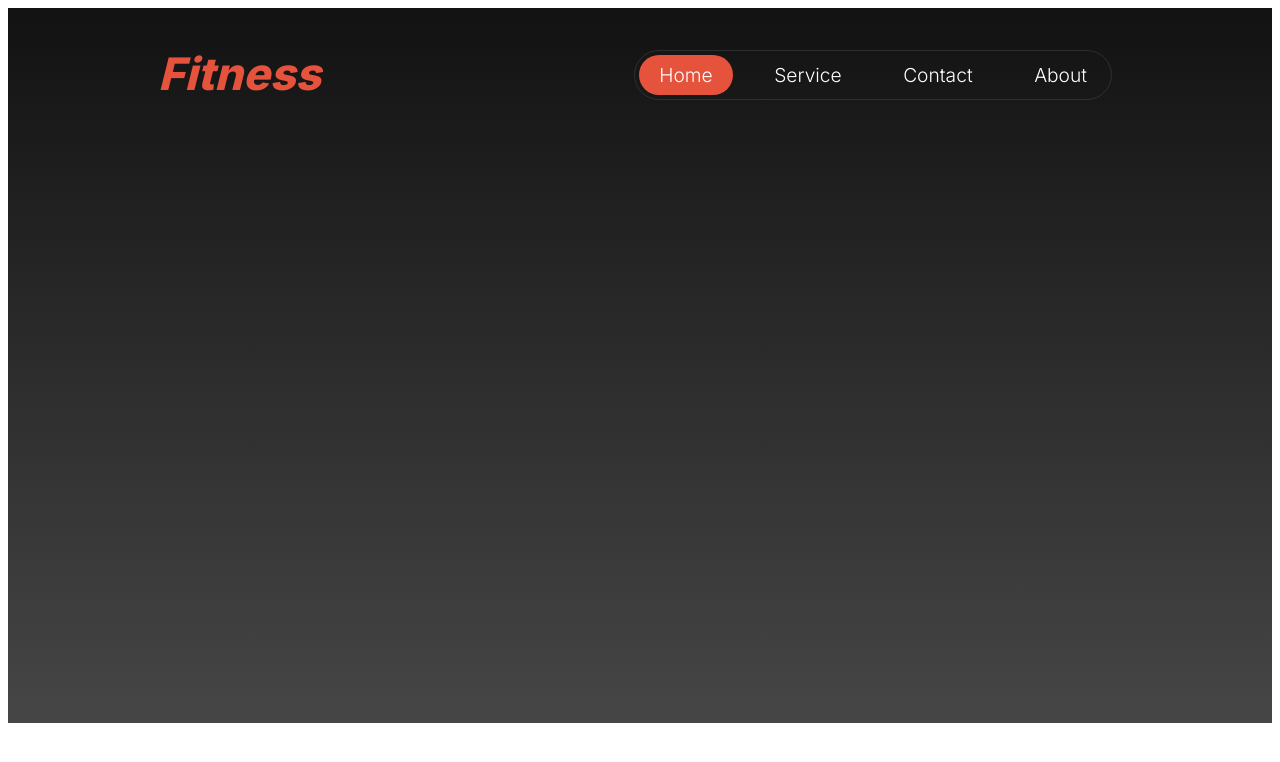
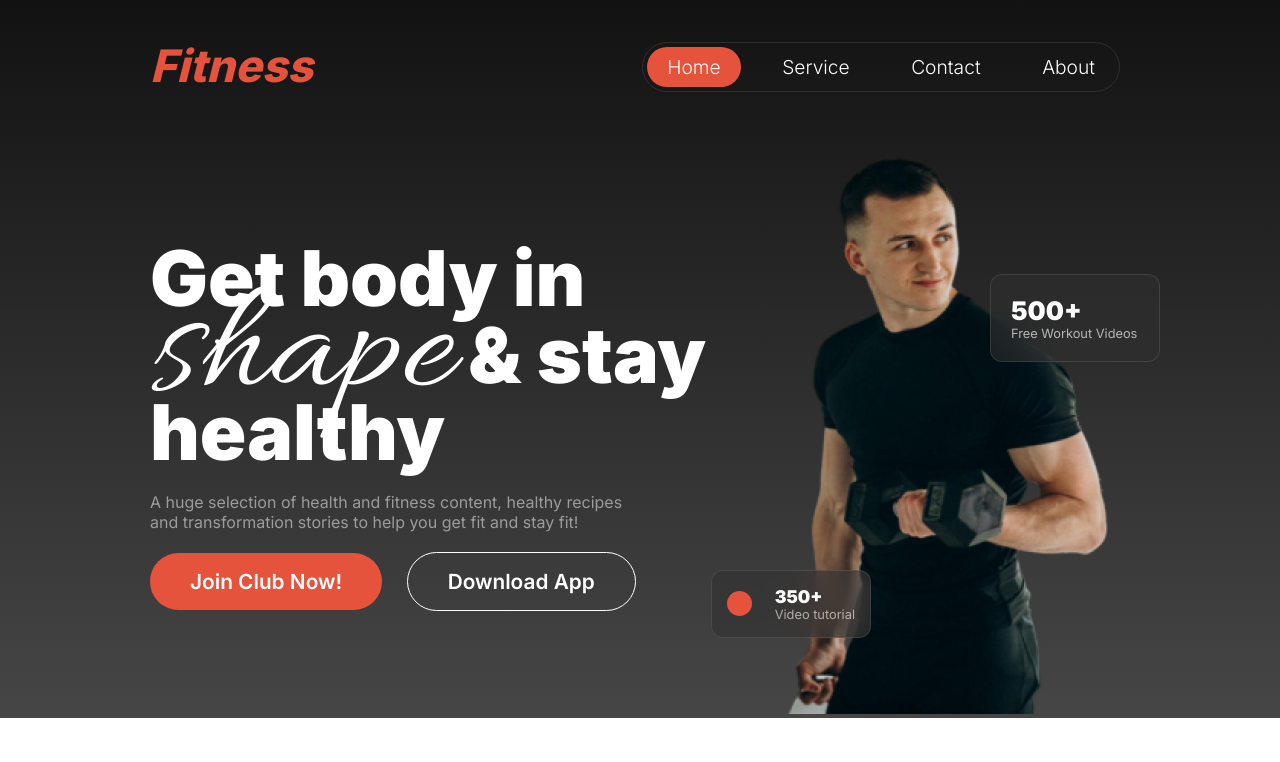
Before and after one commit to rakib826/ph-assignment-02, a plain HTML site: page index.html in a window 1280 px wide. Drawn offline with Linux system fonts and the light colour scheme; a web font is replaced by a local one.

Commit message:
header section completed

```diff
--- a/index.html
+++ b/index.html
@@ -21,6 +21,34 @@
       </div>
       <i class="fa-solid fa-bars"></i>
     </nav>
+    <div class="banner">
+      <div class="banner-text">
+        <h1 class="banner-title">Get body in <br> <span class="allura-regular">shape</span> & stay <br> healthy</h1>
+        <p class="banner-description">A huge selection of health and fitness content, healthy recipes <br> and transformation stories to help you get fit and stay fit!</p>
+        <button class="banner-join-btn">Join Club Now!</button>
+        <button class="banner-app-btn">Download App</button>
+      </div>
+      <div class="banner-background">
+        <div class="banner-img">
+          <img src="./images/banner.png" alt="banner">
+        </div>
+        <div class="free-workout">
+          <button class="free-workout-btn">
+            <div class="circle"></div>
+            <div class="free-workout-content">
+              <h4 class="free-workout-btn-header">350+</h4>
+              <p class="free-workout-btn-description">Video tutorial</p>
+            </div>
+          </button>
+        </div>
+        <div class="video-tutorial">
+          <button class="video-tutorial-btn">
+            <h4 class="video-tutorial-btn-header">500+</h4>
+            <p class="video-tutorial-btn-description">Free Workout Videos</p>
+          </button>
+        </div>
+      </div>
+    </div>
   </header>
   <main></main>
   <footer></footer>
--- a/styles/index.css
+++ b/styles/index.css
@@ -1,9 +1,9 @@
 @import url('https://fonts.googleapis.com/css2?family=Inter:wght@100..900&display=swap');
-@import url('https://fonts.googleapis.com/css2?family=Inter:wght@100..900&family=Italianno&display=swap');
-.italianno-regular {
-  font-family: "Italianno", cursive;
-  font-weight: 400;
-  font-style: normal;
+@import url('https://fonts.googleapis.com/css2?family=Allura&family=Inter:wght@100..900&family=Italianno&display=swap');
+*{
+  margin: 0;
+  padding: 0;
+  box-sizing: border-box;
 }
 body{
   font-family: "Inter", sans-serif;
@@ -15,7 +15,6 @@ header{
   padding-left: 150px;
   padding-right: 150px;
   background: linear-gradient(to bottom, #121212 0%, #474646 100%, #030303 100%);
-  height: 715px;
 }
 nav{
   display: flex;
@@ -61,3 +60,120 @@ nav{
 .fa-bars {
   display: none;
 }
+
+.banner{
+  display: flex;
+  justify-content: space-between;
+  align-items: center;
+  margin-top: 0px;
+}
+.banner-text{
+  color: rgb(255, 255, 255);
+  font-family: Inter;
+  text-align: left;
+}
+.banner-title{
+  font-size: 4.8rem;
+  font-weight: 900;
+  line-height: 100%;
+}
+.banner-description{
+  margin-top: 20px;
+  color: rgba(255, 255, 255, 0.5);
+  font-family: Inter;
+  font-size: 1rem;
+  font-weight: 400;
+  text-align: left;
+}
+.allura-regular {
+  font-family: "Allura", cursive;
+  font-weight: 400;
+  font-style: normal;
+  font-size: 10rem;
+}
+.circle{
+  background-color: rgb(230, 83, 60);
+  border-radius: 50%;
+  width: 25px;
+  height: 25px;
+}
+.free-workout-btn{
+  display: flex;
+  justify-content: space-between;
+  gap: 15px;
+  align-items: center;
+  width: 160px;
+  padding: 15px;
+  box-sizing: border-box;
+  border: 1px solid rgba(255, 255, 255, 0.1);
+  border-radius: 12px;
+  backdrop-filter: blur(20px);
+  background: rgba(48, 48, 48, 0.54);
+}
+.free-workout-btn-header{
+  color: rgb(250, 250, 249);
+  font-family: Inter;
+  font-size: 1.1rem;
+  font-weight: 900;
+  text-align: left;
+}
+.free-workout-btn-description{
+  color: rgba(239, 237, 232, 0.65);
+  font-family: Inter;
+  font-size: 0.8rem;
+  font-weight: 400;
+  text-align: left;
+}
+.video-tutorial-btn{
+  text-align: left;
+  width: 170px;
+  box-sizing: border-box;
+  padding: 20px;
+  border: 1px solid rgba(255, 255, 255, 0.1);
+  border-radius: 12px;
+  backdrop-filter: blur(20px);
+  background: rgba(48, 48, 48, 0.54);
+}
+.video-tutorial-btn-header{
+  color: rgb(255, 255, 255);
+  font-family: Inter;
+  font-size: 1.6rem;
+  font-weight: 900;
+}
+.video-tutorial-btn-description{
+  color: rgba(255, 255, 255, 0.65);
+  font-family: Inter;
+  font-size: 0.8rem;
+  font-weight: 400;
+}
+.banner-background{
+  position: relative;
+}
+.free-workout{
+  position: absolute;
+  bottom: 80px;
+  left: -70px;
+}
+.video-tutorial{
+  position: absolute;
+  top: 140px;
+  right: -30px;
+}
+.banner-join-btn, .banner-app-btn{
+  padding: 16px 40px 16px 40px;
+  border-radius: 42px;
+  background: rgb(230, 83, 60);
+  border: none;
+  color: rgb(255, 255, 255);
+  font-family: Inter;
+  font-size: 1.3rem;
+  font-weight: 600;
+}
+.banner-app-btn{
+  box-sizing: border-box;
+  border: 1px solid rgb(255, 255, 255);
+  border-radius: 42px;
+  background-color: transparent;
+  margin-left: 20px;
+  margin-top: 20px;
+}
--- a/styles/responsive.css
+++ b/styles/responsive.css
@@ -17,4 +17,9 @@
     cursor: pointer;
     color: white;
   }
+  .banner{
+    display: flex;
+    flex-direction: column;
+    align-items: center;
+  }
 }
```
Also changed, not shown: images/banner.png (renamed from images/Images 2.png).
